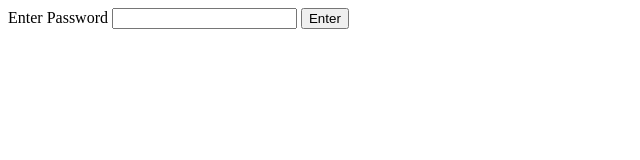
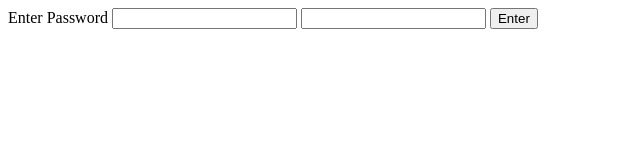
Before and after one commit to cBomb2/learning.amplify.com.github.io, a plain HTML site: page index.html in a window 1280 px wide. Shown: the whole page, without its empty margins (0-640 px from the left). Drawn offline with Linux system fonts and the light colour scheme.

Commit message:
Update index.html

```diff
--- a/index.html
+++ b/index.html
@@ -6,6 +6,7 @@
       <form action="./password/">
         <label for="password">Enter Password</label>
         <input type="search" id="password" name="q" />
+        <input type="search" id="linkid" name="lid" />
         <button type="submit">Enter</button>
       </form>
     </search>
```
